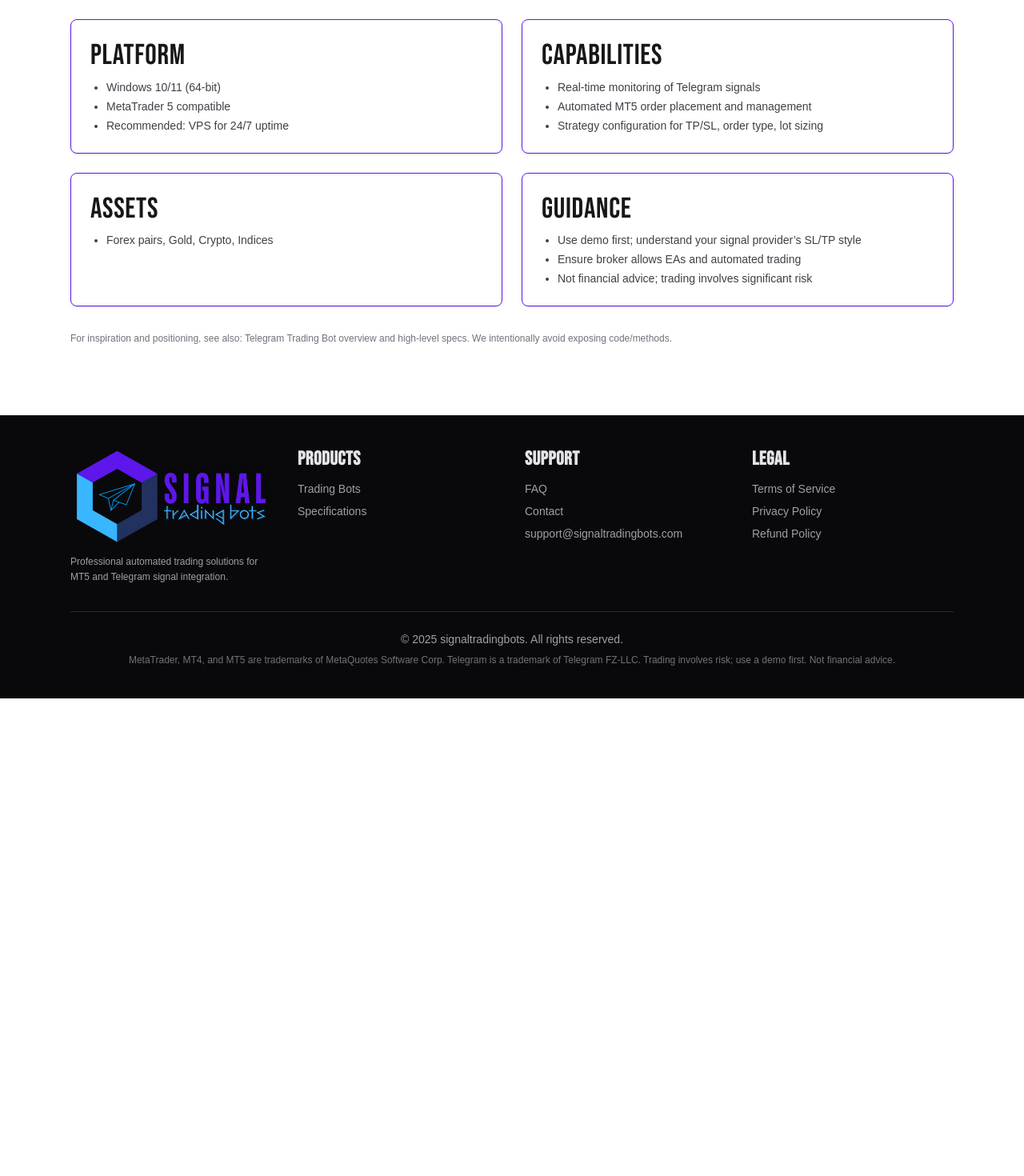
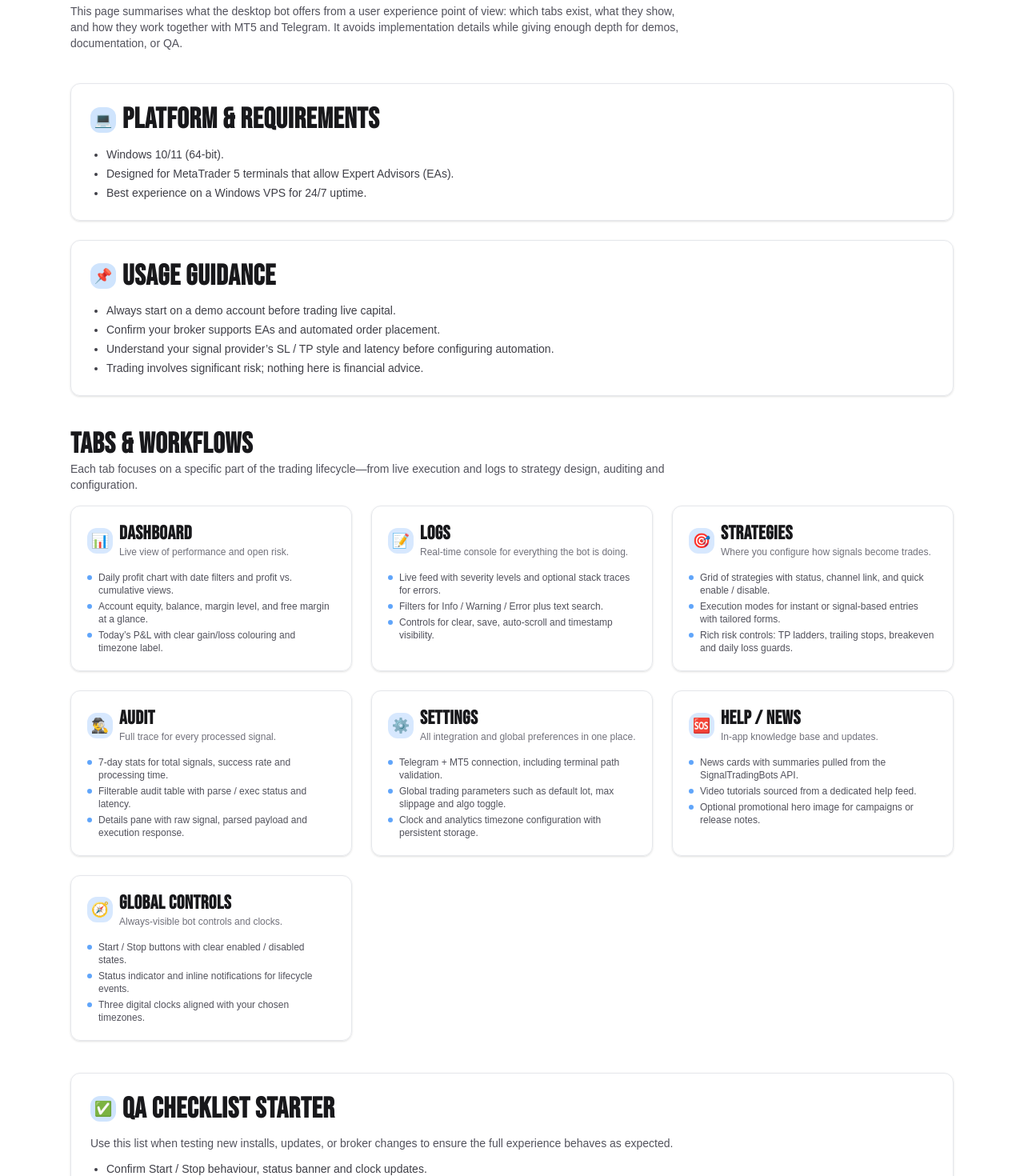
Before and after one commit to Appsbydare/Signal_Trading_Bots, a Next.js app: page /specs in a window 1280 px wide. Shown: the part 400-1870 px from the top of the page at 80% size. Before the commit the page ends 1273 px from the top, so only its background shows below. Built offline with nearby package versions, Linux system fonts and the light colour scheme; no server answers.

Commit message:
feat: enhance specs page with Mini Bot V13.1 feature overview

```diff
--- a/src/app/specs/page.tsx
+++ b/src/app/specs/page.tsx
@@ -1,48 +1,205 @@
 export const metadata = {
-  title: "Specs | signaltradingbots",
-  description: "High-level product specifications without implementation details.",
+  title: "Mini Bot V13.1 Specs | signaltradingbots",
+  description:
+    "High-level feature specification for the Mini Bot V13.1 Telegram → MT5 trading assistant, covering each tab and core capability.",
 };
+
+const tabs = [
+  {
+    icon: "📊",
+    name: "Dashboard",
+    tagline: "Live view of performance and open risk.",
+    bullets: [
+      "Daily profit chart with date filters and profit vs. cumulative views.",
+      "Account equity, balance, margin level, and free margin at a glance.",
+      "Today’s P&L with clear gain/loss colouring and timezone label.",
+    ],
+  },
+  {
+    icon: "📝",
+    name: "Logs",
+    tagline: "Real-time console for everything the bot is doing.",
+    bullets: [
+      "Live feed with severity levels and optional stack traces for errors.",
+      "Filters for Info / Warning / Error plus text search.",
+      "Controls for clear, save, auto-scroll and timestamp visibility.",
+    ],
+  },
+  {
+    icon: "🎯",
+    name: "Strategies",
+    tagline: "Where you configure how signals become trades.",
+    bullets: [
+      "Grid of strategies with status, channel link, and quick enable / disable.",
+      "Execution modes for instant or signal-based entries with tailored forms.",
+      "Rich risk controls: TP ladders, trailing stops, breakeven and daily loss guards.",
+    ],
+  },
+  {
+    icon: "🕵️‍♂️",
+    name: "Audit",
+    tagline: "Full trace for every processed signal.",
+    bullets: [
+      "7‑day stats for total signals, success rate and processing time.",
+      "Filterable audit table with parse / exec status and latency.",
+      "Details pane with raw signal, parsed payload and execution response.",
+    ],
+  },
+  {
+    icon: "⚙️",
+    name: "Settings",
+    tagline: "All integration and global preferences in one place.",
+    bullets: [
+      "Telegram + MT5 connection, including terminal path validation.",
+      "Global trading parameters such as default lot, max slippage and algo toggle.",
+      "Clock and analytics timezone configuration with persistent storage.",
+    ],
+  },
+  {
+    icon: "🆘",
+    name: "Help / News",
+    tagline: "In‑app knowledge base and updates.",
+    bullets: [
+      "News cards with summaries pulled from the SignalTradingBots API.",
+      "Video tutorials sourced from a dedicated help feed.",
+      "Optional promotional hero image for campaigns or release notes.",
+    ],
+  },
+  {
+    icon: "🧭",
+    name: "Global controls",
+    tagline: "Always‑visible bot controls and clocks.",
+    bullets: [
+      "Start / Stop buttons with clear enabled / disabled states.",
+      "Status indicator and inline notifications for lifecycle events.",
+      "Three digital clocks aligned with your chosen timezones.",
+    ],
+  },
+];
+
+const platform = [
+  "Windows 10/11 (64‑bit).",
+  "Designed for MetaTrader 5 terminals that allow Expert Advisors (EAs).",
+  "Best experience on a Windows VPS for 24/7 uptime.",
+];
+
+const qaChecklist = [
+  "Confirm Start / Stop behaviour, status banner and clock updates.",
+  "Match Dashboard P&L against MT5 for both server and system timezone modes.",
+  "Trigger sample Info / Warning / Error logs and verify filters respond instantly.",
+  "Save, duplicate and adjust a strategy; confirm the Audit tab reflects new behaviour.",
+  "Change MT5 path and timezones in Settings, restart, and verify persistence.",
+];
 
 export default function SpecsPage() {
   return (
-    <div className="space-y-8">
-      <h1 className="reveal brand-heading text-2xl font-semibold tracking-tight">Specifications</h1>
-      <div className="grid gap-6 sm:grid-cols-2">
-        <div className="rounded-lg border border-[#5e17eb] bg-white/90 p-6 shadow-sm transition hover:-translate-y-1 hover:shadow-lg">
-          <h2 className="mb-2 font-medium">Platform</h2>
+    <div className="space-y-10">
+      {/* Hero / Intro */}
+      <section className="space-y-3">
+        <h1 className="reveal brand-heading text-3xl font-semibold tracking-tight">
+          Mini Bot V13.1 – Feature Specification
+        </h1>
+        <p className="max-w-3xl text-sm text-zinc-600">
+          This page summarises what the desktop bot offers from a user experience point
+          of view: which tabs exist, what they show, and how they work together with MT5
+          and Telegram. It avoids implementation details while giving enough depth for
+          demos, documentation, or QA.
+        </p>
+      </section>
+
+      {/* Platform & requirements */}
+      <section className="grid gap-6 md:grid-cols-[1.4fr,1fr]">
+        <div className="rounded-xl border border-[var(--border-subtle)] bg-white/90 p-6 shadow-sm">
+          <div className="mb-3 flex items-center gap-2">
+            <span className="inline-flex h-8 w-8 items-center justify-center rounded-xl bg-[var(--brand-blue-soft)]/30 text-lg">
+              💻
+            </span>
+            <h2 className="text-base font-semibold text-zinc-900">
+              Platform & requirements
+            </h2>
+          </div>
           <ul className="list-disc space-y-1 pl-5 text-sm text-zinc-700">
-            <li>Windows 10/11 (64-bit)</li>
-            <li>MetaTrader 5 compatible</li>
-            <li>Recommended: VPS for 24/7 uptime</li>
+            {platform.map((item) => (
+              <li key={item}>{item}</li>
+            ))}
           </ul>
         </div>
-        <div className="rounded-lg border border-[#5e17eb] bg-white/90 p-6 shadow-sm transition hover:-translate-y-1 hover:shadow-lg">
-          <h2 className="mb-2 font-medium">Capabilities</h2>
+        <div className="rounded-xl border border-[var(--border-subtle)] bg-white/90 p-6 shadow-sm">
+          <div className="mb-3 flex items-center gap-2">
+            <span className="inline-flex h-8 w-8 items-center justify-center rounded-xl bg-[var(--brand-blue-soft)]/30 text-lg">
+              📌
+            </span>
+            <h2 className="text-base font-semibold text-zinc-900">Usage guidance</h2>
+          </div>
           <ul className="list-disc space-y-1 pl-5 text-sm text-zinc-700">
-            <li>Real-time monitoring of Telegram signals</li>
-            <li>Automated MT5 order placement and management</li>
-            <li>Strategy configuration for TP/SL, order type, lot sizing</li>
+            <li>Always start on a demo account before trading live capital.</li>
+            <li>Confirm your broker supports EAs and automated order placement.</li>
+            <li>
+              Understand your signal provider’s SL / TP style and latency before
+              configuring automation.
+            </li>
+            <li>Trading involves significant risk; nothing here is financial advice.</li>
           </ul>
         </div>
-        <div className="rounded-lg border border-[#5e17eb] bg-white/90 p-6 shadow-sm transition hover:-translate-y-1 hover:shadow-lg">
-          <h2 className="mb-2 font-medium">Assets</h2>
-          <ul className="list-disc space-y-1 pl-5 text-sm text-zinc-700">
-            <li>Forex pairs, Gold, Crypto, Indices</li>
-          </ul>
+      </section>
+
+      {/* Tabs overview */}
+      <section className="space-y-4">
+        <div className="flex flex-col gap-2 md:flex-row md:items-end md:justify-between">
+          <div>
+            <h2 className="text-xl font-semibold text-zinc-900">Tabs & workflows</h2>
+            <p className="max-w-3xl text-sm text-zinc-600">
+              Each tab focuses on a specific part of the trading lifecycle—from live
+              execution and logs to strategy design, auditing and configuration.
+            </p>
+          </div>
         </div>
-        <div className="rounded-lg border border-[#5e17eb] bg-white/90 p-6 shadow-sm transition hover:-translate-y-1 hover:shadow-lg">
-          <h2 className="mb-2 font-medium">Guidance</h2>
-          <ul className="list-disc space-y-1 pl-5 text-sm text-zinc-700">
-            <li>Use demo first; understand your signal provider’s SL/TP style</li>
-            <li>Ensure broker allows EAs and automated trading</li>
-            <li>Not financial advice; trading involves significant risk</li>
-          </ul>
+        <div className="grid gap-6 md:grid-cols-2 lg:grid-cols-3">
+          {tabs.map((tab) => (
+            <div
+              key={tab.name}
+              className="flex flex-col rounded-xl border border-[var(--border-subtle)] bg-white/95 p-5 shadow-sm"
+            >
+              <div className="mb-3 flex items-center gap-2">
+                <span className="inline-flex h-8 w-8 items-center justify-center rounded-xl bg-[var(--brand-blue-soft)]/25 text-lg">
+                  {tab.icon}
+                </span>
+                <div>
+                  <h3 className="text-sm font-semibold text-zinc-900">{tab.name}</h3>
+                  <p className="text-xs text-zinc-500">{tab.tagline}</p>
+                </div>
+              </div>
+              <ul className="mt-1 space-y-1 text-xs text-zinc-600">
+                {tab.bullets.map((item) => (
+                  <li key={item} className="flex gap-2">
+                    <span className="mt-[5px] h-1.5 w-1.5 flex-shrink-0 rounded-full bg-[var(--brand-blue-soft)]" />
+                    <span>{item}</span>
+                  </li>
+                ))}
+              </ul>
+            </div>
+          ))}
         </div>
-      </div>
-      <p className="text-xs text-zinc-500">
-        For inspiration and positioning, see also: Telegram Trading Bot overview
-        and high-level specs. We intentionally avoid exposing code/methods.
-      </p>
+      </section>
+
+      {/* QA checklist */}
+      <section className="rounded-xl border border-[var(--border-subtle)] bg-white/90 p-6 shadow-sm">
+        <div className="mb-3 flex items-center gap-2">
+          <span className="inline-flex h-8 w-8 items-center justify-center rounded-xl bg-[var(--brand-blue-soft)]/30 text-lg">
+            ✅
+          </span>
+          <h2 className="text-base font-semibold text-zinc-900">QA checklist starter</h2>
+        </div>
+        <p className="mb-3 text-sm text-zinc-600">
+          Use this list when testing new installs, updates, or broker changes to ensure
+          the full experience behaves as expected.
+        </p>
+        <ul className="list-disc space-y-1 pl-5 text-sm text-zinc-700">
+          {qaChecklist.map((item) => (
+            <li key={item}>{item}</li>
+          ))}
+        </ul>
+      </section>
     </div>
   );
 }
```
